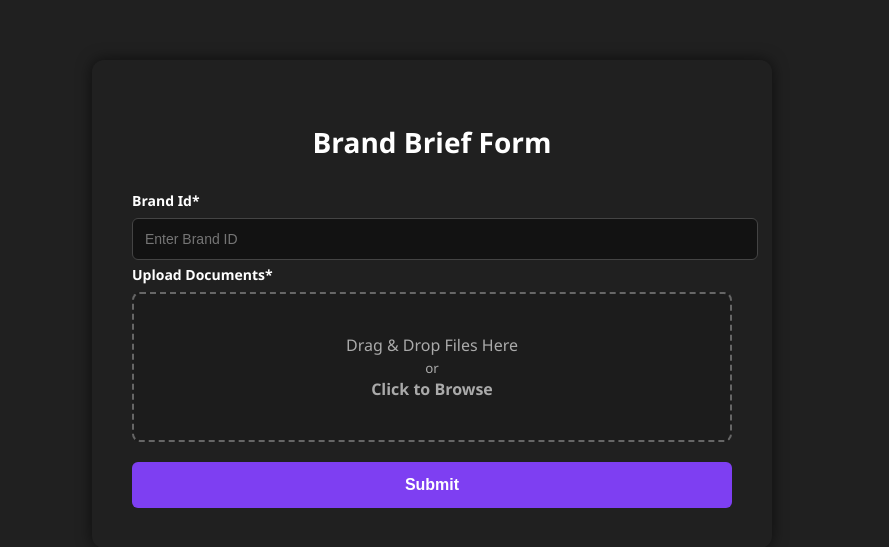
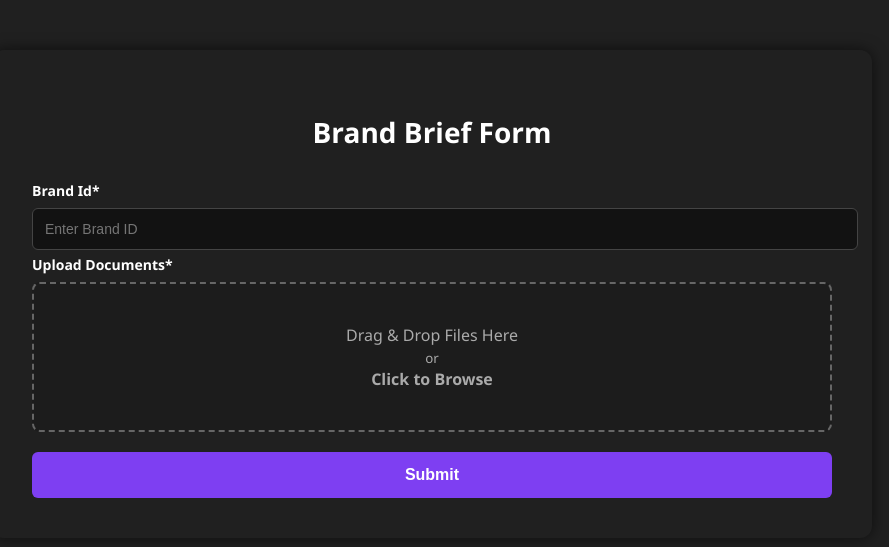
Before and after one commit to sravtaippa/generate, a Flask app: page /upload in a window 1280 px wide. Shown: the top 547 px of the page, without its empty margins (208-1097 px from the left). Run offline with Flask 3, Linux system fonts and the light colour scheme.

Commit message:
tiktok updation

```diff
--- a/app/dashboard/influencer_registration_form.py
+++ b/app/dashboard/influencer_registration_form.py
@@ -53,7 +53,8 @@ def handle_upload_and_submit_to_airtable(brand_id, files):
     drive_service = get_authenticated_drive_service()
     file_urls = [upload_file_to_drive(f, drive_service) for f in files]
 
-    file_urls_str = "[" + ".".join(file_urls) + "]"
+    file_urls_str = "[" + ",".join(f'"{url}"' for url in file_urls) + "]"
+
 
     payload = {
         "fields": {
--- a/app/templates/upload_form.html
+++ b/app/templates/upload_form.html
@@ -13,8 +13,8 @@
     }
 
     .container {
-      max-width: 600px;
-      margin: 60px auto;
+      max-width: 800px;
+      margin: 50px auto;
       background-color: #202020;
       border-radius: 12px;
       padding: 40px;
```
